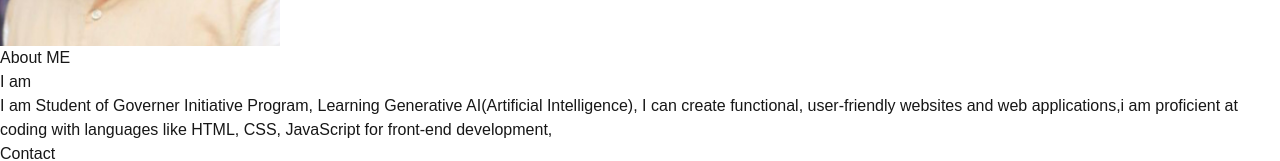
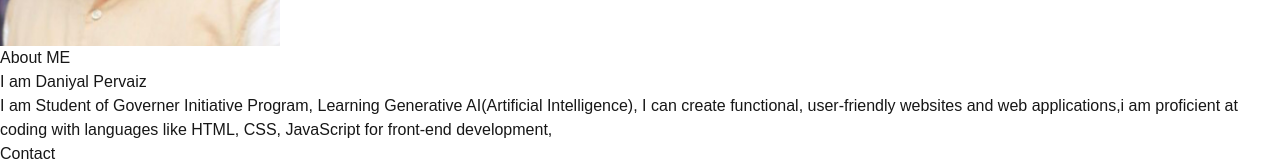
Before and after one commit to daniyalpervaiz/Mile-Stone2-with-TailwindCSS-Personal-Porfolio, a Next.js app: page / in a window 1280 px wide. Shown: the part 400-561 px from the top of the page. Built offline with nearby package versions, Linux system fonts and the light colour scheme.

Commit message:
Update About.tsx

```diff
--- a/src/components/About.tsx
+++ b/src/components/About.tsx
@@ -15,7 +15,8 @@ export default function About(){
       <h1 className="title-font underline  sm:text-4xl text-3xl mb-4 -mt-10 font-medium text-gray-900">
        About ME </h1>
 
-       <h2 className="text-3xl "> I am </h2>
+       <h2 className="text-3xl "> I am Daniyal Pervaiz </h2>
+
 
 
 
```
